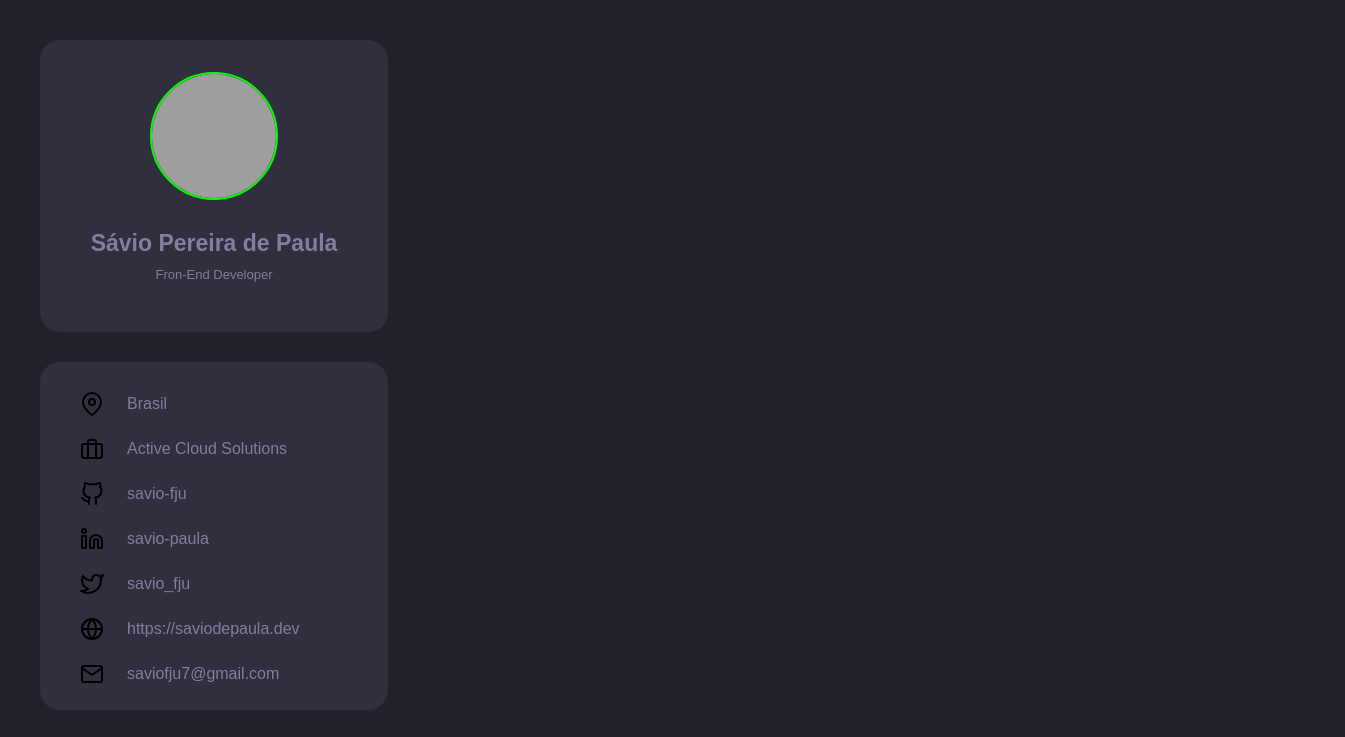
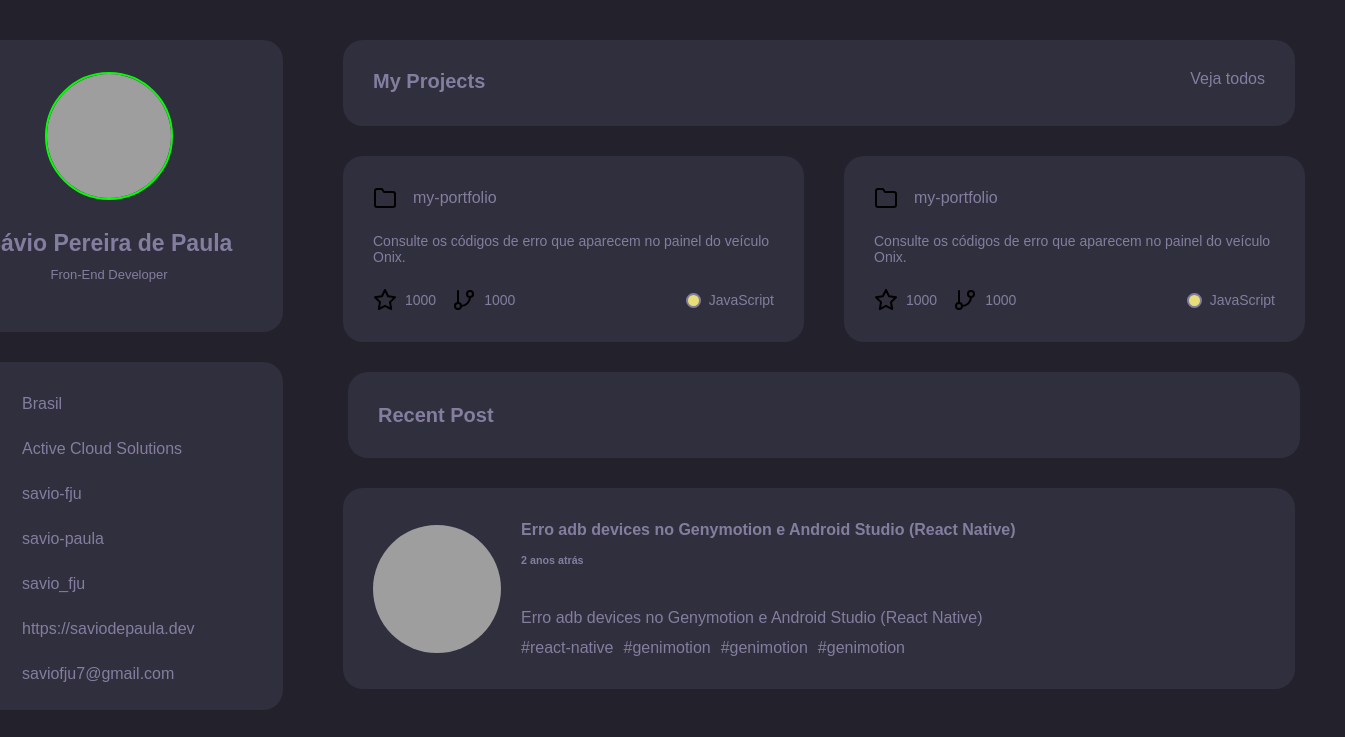
Before and after one commit to savio-fju/portfolio, a plain HTML site: page index.html in a window 1280 px wide. Shown: the top 737 px of the page, 1345 px wide, since content can reach past the window. Drawn offline with Linux system fonts and the light colour scheme; grey boxes are pictures that could not be loaded.

Commit message:
Final portfolio - Template basic | HTML and CSS

```diff
--- a/index.html
+++ b/index.html
@@ -110,23 +110,104 @@
     </div>
   </header>
   <main>
-
-   <!--  <div class="my-projects">
-      <h1>My Projects</h1>
+    <div class="container">
+      <div class="my-projects">
+        <p>My Projects</p>
+        <a href="">
+          <p>Veja todos</p>
+        </a>
       </div>
 
       <div class="my-repositorys">
 
+        <div class="my-portfolio">
+          <a href="">
+            <img src="assets/folder.svg" alt="Pasta">
+            <p>my-portfolio</p>
+          </a>
+          <p>Consulte os códigos de erro que aparecem no painel do veículo Onix.</p>
+          <div class="social">
+            <div class="likeded">
+              <a href="">
+                <img src="assets/star.svg" alt="Estrela">
+                <p>1000</p>
+              </a>
+              <a href="">
+                <img src="assets/git-branch.svg" alt="Branch">
+                <p>1000</p>
+              </a>
+            </div>
+
+
+
+            <div class="language">
+              <svg width="15" height="15" viewBox="0 0 15 15" fill="none" xmlns="http://www.w3.org/2000/svg">
+                <circle cx="7.5" cy="7.5" r="6.5" fill="#E7DE79" stroke="#837E9F" stroke-width="2" />
+              </svg>
+
+              <p>JavaScript</p>
+            </div>
+          </div>
+
+        </div>
+
+        <div class="my-portfolio">
+          <a href="">
+            <img src="assets/folder.svg" alt="Pasta">
+            <p>my-portfolio</p>
+          </a>
+          <p>Consulte os códigos de erro que aparecem no painel do veículo Onix.</p>
+          <div class="social">
+            <div class="likeded">
+              <a href="">
+                <img src="assets/star.svg" alt="Estrela">
+                <p>1000</p>
+              </a>
+              <a href="">
+                <img src="assets/git-branch.svg" alt="Branch">
+                <p>1000</p>
+              </a>
+            </div>
+            <div class="language">
+              <svg width="15" height="15" viewBox="0 0 15 15" fill="none" xmlns="http://www.w3.org/2000/svg">
+                <circle cx="7.5" cy="7.5" r="6.5" fill="#E7DE79" stroke="#837E9F" stroke-width="2" />
+              </svg>
+
+              <p>JavaScript</p>
+            </div>
+          </div>
+
+        </div>
+
       </div>
 
       <div class="recent-post">
-
+        <p>Recent Post</p>
       </div>
 
       <div class="my-posts">
+        <img src="https://github.com/savio-fju.png" alt="Imagem de Perfil">
+        <div class="content">
 
-    </div> -->
+          <section>
+            <h4>Erro adb devices no Genymotion e Android Studio (React Native)</h4>
+            <h6>2 anos atrás</h6>
+          </section>
 
+          <section>
+            <p>Erro adb devices no Genymotion e Android Studio (React Native)</p>
+            <div class="tags-post">
+              <p>#react-native</p>
+              <p>#genimotion</p>
+              <p>#genimotion</p>
+              <p>#genimotion</p>
+            </div>
+          </section>
+
+
+        </div>
+      </div>
+    </div>
   </main>
 
 </body>
--- a/styles.css
+++ b/styles.css
@@ -16,13 +16,19 @@ ul {
   list-style: none;
 }
 
+a {
+  color: var(--text-color);
+  text-decoration: none;
+}
+
 body {
   background-color: var(--body-bg-color);
   margin: 40px;
   font-family: "Merriweather", sans-serif;
 
-display: flex;
-
+  display: flex;
+  gap: 20px;
+  justify-content: center;
 }
 
 header {
@@ -188,15 +194,12 @@ header .card-experiences ul {
   line-height: 18px;
 
   padding: 0 40px;
-
-
 }
 
-header .card-experiences ul li h1{
+header .card-experiences ul li h1 {
   font-weight: 700;
   font-size: 14px;
 }
-
 
 header .card-education {
   width: 348px;
@@ -228,10 +231,153 @@ header .card-education ul {
   line-height: 18px;
 
   padding: 0 40px;
-
 }
 
-header .card-education ul li h1{
+header .card-education ul li h1 {
   font-weight: 700;
   font-size: 14px;
 }
+
+main {
+  display: flex;
+  flex-direction: column;
+  align-items: center;
+
+  color: var(--text-color);
+}
+
+main .container {
+  padding: 0 40px;
+}
+main .my-projects {
+  width: 952px;
+  height: 86px;
+
+  display: flex;
+  justify-content: space-between;
+
+  background-color: var(--bg-cards);
+  border-radius: 20px;
+  padding: 30px;
+}
+
+main .my-projects > p {
+  font-size: 20px;
+  font-weight: 700;
+}
+
+main .my-repositorys {
+  display: flex;
+  margin: 30px auto;
+  gap: 40px;
+}
+
+main .my-portfolio {
+  width: 461px;
+  height: 186px;
+  background-color: var(--bg-cards);
+
+  display: flex;
+  flex-direction: column;
+  justify-content: space-between;
+
+  border-radius: 20px;
+  padding: 30px;
+}
+
+main .my-portfolio > a {
+  display: flex;
+  align-items: center;
+  gap: 16px;
+}
+
+main .my-portfolio > a > p {
+  font-size: 16px;
+}
+
+main .my-portfolio p {
+  font-size: 14px;
+  font-weight: 400;
+}
+
+main .my-portfolio .social {
+  display: flex;
+  align-items: center;
+  justify-content: space-between;
+}
+
+main .my-portfolio .social .likeded {
+  display: flex;
+  gap: 16px;
+}
+
+main .my-portfolio .social .likeded a {
+  display: flex;
+  align-items: center;
+  gap: 8px;
+}
+
+main .my-portfolio .social .language {
+  display: flex;
+  align-items: center;
+  gap: 8px;
+}
+
+main .recent-post {
+  width: 952px;
+  height: 86px;
+
+  display: flex;
+  align-items: center;
+  justify-content: space-between;
+
+  background-color: var(--bg-cards);
+  border-radius: 20px;
+  padding: 30px;
+
+  margin: 30px auto;
+}
+
+main .recent-post > p {
+  font-size: 20px;
+  font-weight: 700;
+}
+
+main .my-posts {
+  width: 952px;
+  height: 201px;
+
+  background-color: var(--bg-cards);
+  border-radius: 20px;
+
+  display: flex;
+  align-items: center;
+
+  padding: 42px 30px ;
+
+  gap: 20px;
+}
+
+main .my-posts img {
+  width: 128px;
+  height: 128px;
+
+  border-radius: 50%;
+}
+
+main .my-posts .content {
+  display: flex;
+  flex-direction: column;
+  gap: 28px;
+}
+
+main .my-posts .tags-post {
+  display: flex;
+  align-items: center;
+
+  gap: 10px;
+}
+
+main .my-posts section {
+  line-height: 30px;
+}
```
Lines whose indentation alone changed are shown as unchanged.
